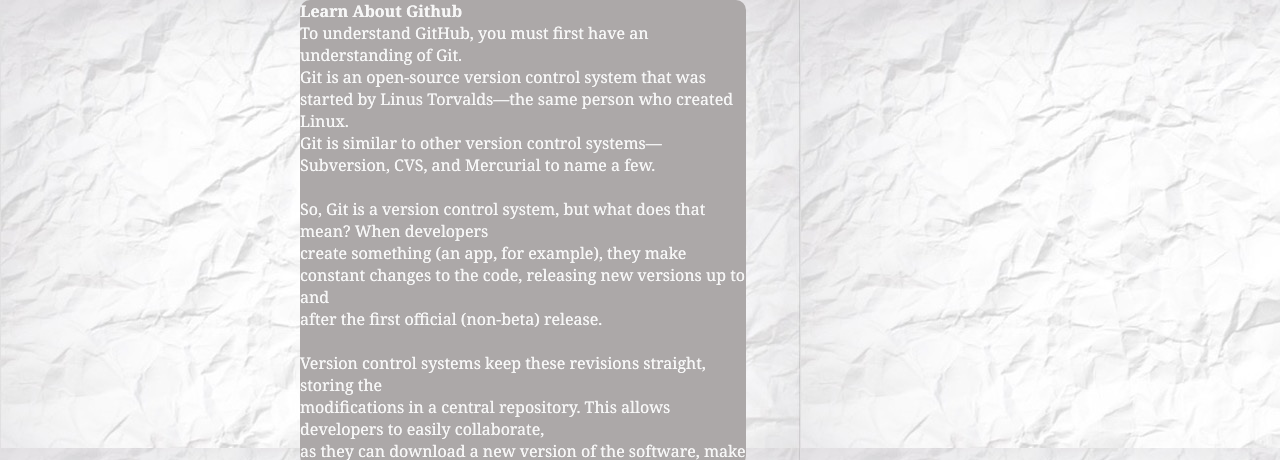
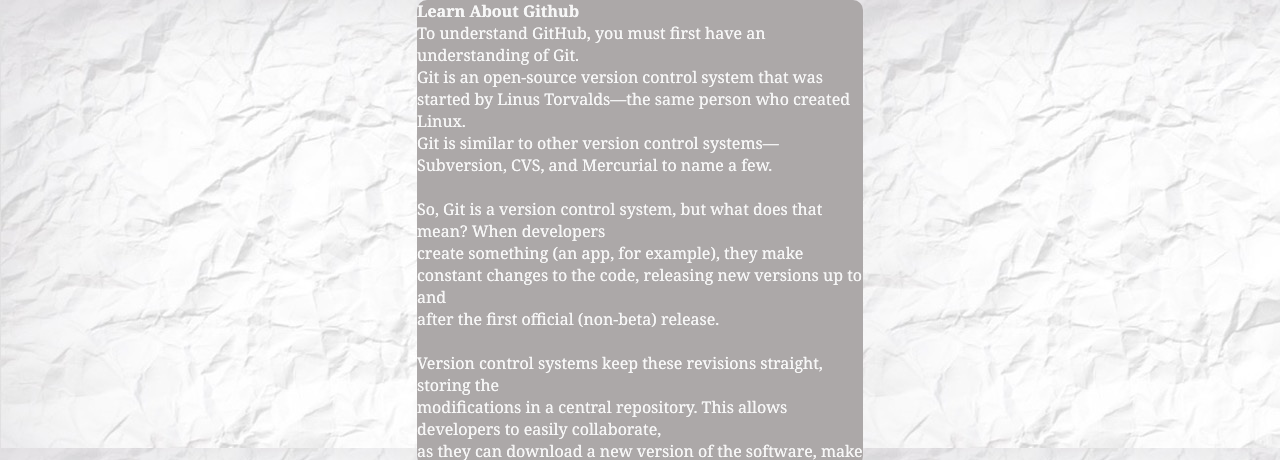
Before and after one commit to teddysk/Github-p2, a plain HTML site: page index.html in a window 1280 px wide. Shown: the top 460 px of the page. Drawn offline with Linux system fonts and the light colour scheme.

Commit message:
Update mycss.css

```diff
--- a/css/mycss.css
+++ b/css/mycss.css
@@ -10,8 +10,8 @@
     font-family: Cambria, "Hoefler Text", "Liberation Serif", Times, "Times New Roman", serif;
 	    text-shadow: 0px 0px;
     margin-top: 0px;
-    margin-right: 300px;
-    margin-left: 300px;
+    margin-right: auto;
+    margin-left: auto;
     padding-left: 0px;
 }
 body {
```
